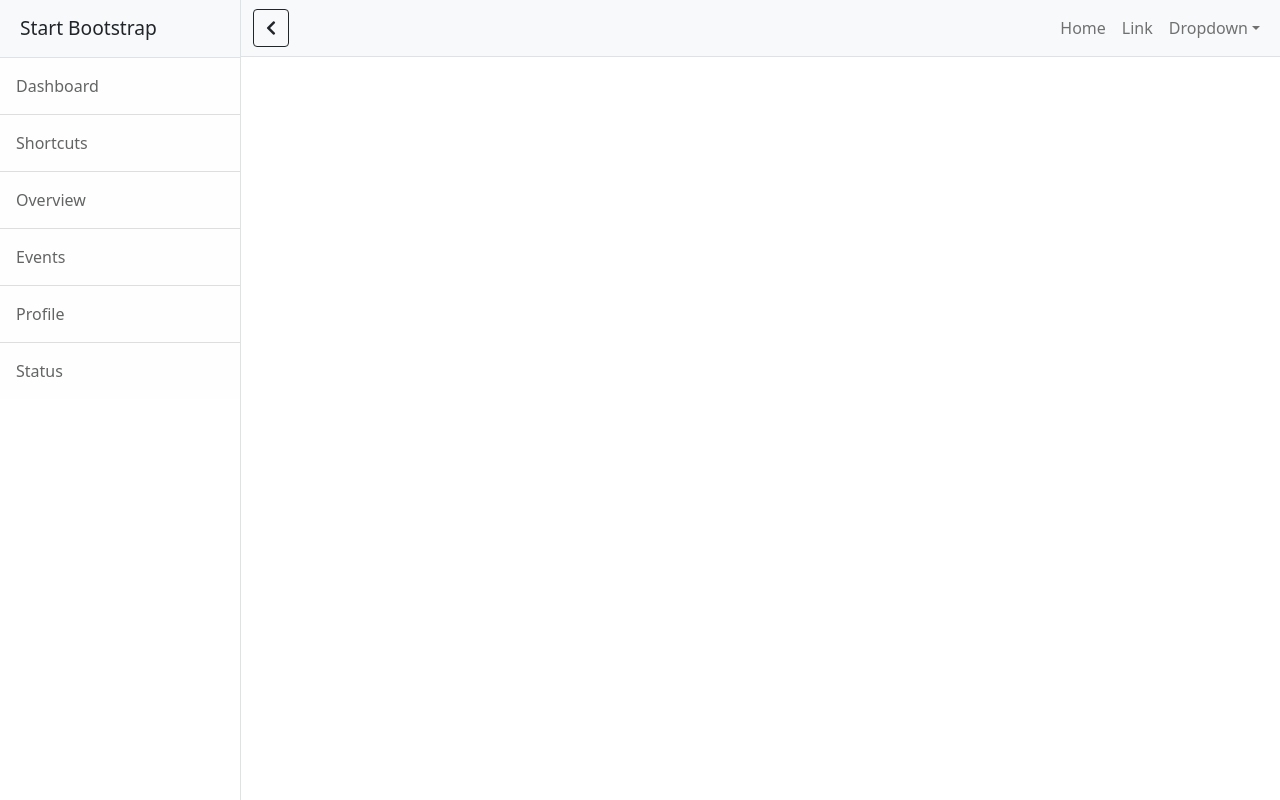
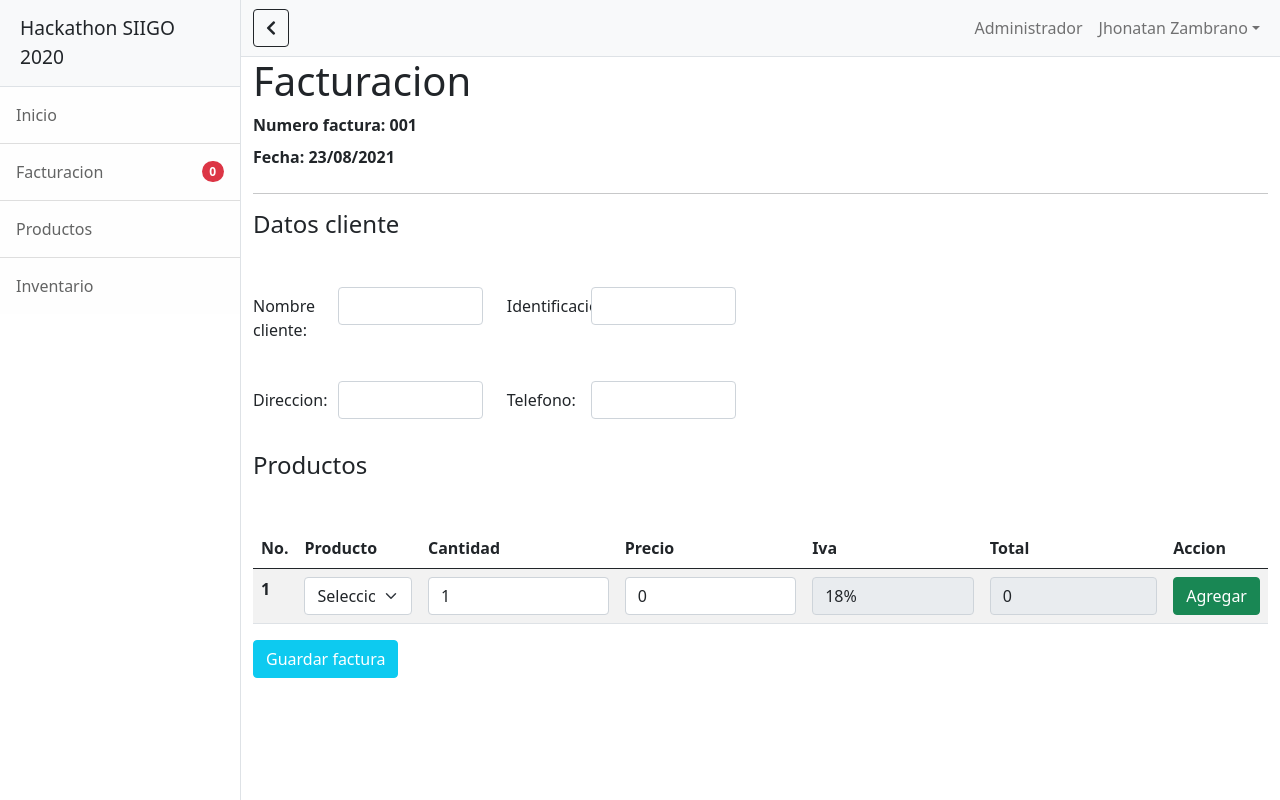
Before and after one commit to JhonatanZ13/practica-sena-soft, a PHP site: page /index.php?modulo=Facturacion&controlador=Facturacion&funcion=getFacturacion in a window 1280 px wide. Run offline with PHP 8.4, Linux system fonts and the light colour scheme; lists and menus that the app fills with data are empty.

Commit message:
Nuevos avances, facturacion y notificacion borrador

```diff
--- a/controller/Facturacion/FacturacionController.php
+++ b/controller/Facturacion/FacturacionController.php
@@ -3,7 +3,7 @@
 
     class FacturacionController{
 
-        public function pruebaBorrador(){
+        public function getFacturacion(){
 
             include_once '../view/facturas/prueba_factura.php';
         }
--- a/view/facturas/prueba_factura.php
+++ b/view/facturas/prueba_factura.php
@@ -1,19 +1,102 @@
-<div id="app">
-    <div class="container">
-        <div class="row">
-            <div class="col-md-6 mt-5">
-                <form autocomplete="off" @submit="eliminarBorrador()">
-                    <div class="form-group">
-                        <label for="nombre">Nombre producto</label>
-                        <input type="text" @keyup="crearBorrador()" class="form-control" id="nombre" v-model="datos.nombre">
-                    </div>
-                    <div class="form-group">
-                        <label for="precio">Precio</label>
-                        <input type="number" @keyup="crearBorrador()" class="form-control" id="precio" v-model="datos.precio">
-                    </div>
-                    <button type="submit" class="btn btn-primary">Guardar</button>
-                </form>
+<h3 class="display-6">Facturacion</h3>
+<!-- <nav aria-label="breadcrumb">
+  <ol class="breadcrumb">
+    <li class="breadcrumb-item"><a href="#">Inicio</a></li>
+    <li class="breadcrumb-item active" aria-current="page">Facturacion</li>
+  </ol>
+</nav> -->
+
+<form autocomplete="off" @submit="eliminarBorrador()" class="mt-2">
+    <div class="form-group mb-3">
+        <label for="nombre" class="form-label fw-bold">Numero factura: <span>{{datos.factura.numero}}</span></label>
+        <br>
+        <label for="nombre" class="form-label fw-bold">Fecha: <span>{{datos.factura.fecha}}</span></label>
+    </div>
+    <div class="col-md-12 mb-5">
+        <hr>
+        <h4>Datos cliente</h4>
+    </div>
+    <div class="col-md-6 row">
+        <div class="col-md-6 form-group mb-3">
+            <div class="mb-3 row">
+                <label class="col-sm-4 col-form-label">Nombre cliente: </label>
+                <div class="col-sm-8">
+                    <input type="text" @keyup="crearBorrador()" class="form-control" v-model="datos.cliente.nombre">
+                </div>
+            </div>
+        </div>
+        <div class="col-md-6 form-group mb-3">
+            <div class="mb-3 row">
+                <label class="col-sm-4 col-form-label">Identificacion: </label>
+                <div class="col-sm-8">
+                    <input type="text" @keyup="crearBorrador()" class="form-control" v-model="datos.cliente.identificacion">
+                </div>
+            </div>
+        </div>
+        <div class="col-md-6 form-group mb-3">
+            <div class="mb-3 row">
+                <label class="col-sm-4 col-form-label">Direccion: </label>
+                <div class="col-sm-8">
+                    <input type="text" @keyup="crearBorrador()" class="form-control" v-model="datos.cliente.direccion">
+                </div>
+            </div>
+        </div>
+        <div class="col-md-6 form-group mb-3">
+            <div class="mb-3 row">
+                <label class="col-sm-4 col-form-label">Telefono: </label>
+                <div class="col-sm-8">
+                    <input type="text" @keyup="crearBorrador()" class="form-control" v-model="datos.cliente.telefono">
+                </div>
             </div>
         </div>
     </div>
-</div>
+    <!-- <div class="col-md-4 form-group mb-3">
+            <label for="precio" class="form-label">Telefono</label>
+            <input type="number" @keyup="crearBorrador()" class="form-control" id="precio" v-model="borrador.precio">
+        </div>
+        <div class="col-md-4 form-group mb-3">
+            <label for="precio" class="form-label">Direccion</label>
+            <input type="number" @keyup="crearBorrador()" class="form-control" id="precio" v-model="borrador.precio">
+        </div> -->
+    <div class="col-md-12 mb-5">
+        <h4>Productos</h4>
+    </div>
+    <div>
+        <table class="table table-striped">
+            <thead>
+                <tr>
+                    <th>No.</th>
+                    <th>Producto</th>
+                    <th>Cantidad</th>
+                    <th>Precio</th>
+                    <th>Iva</th>
+                    <th>Total</th>
+                    <th>Accion</th>
+                </tr>
+            </thead>
+            <tbody>
+                <tr v-for="(producto, index) of datos.productos">
+                    <th>{{index+1}}</th>
+                    <th>
+                        <select name="" @change="crearBorrador()" id="" class="form-select" v-model="producto.producto">
+                            <option selected value="0">Seleccione</option>
+                            <option value="1">Cartillas</option>
+                            <option value="2">Cuadernos</option>
+                            <option value="3">Afiches</option>
+                        </select>
+                    </th>
+                    <th><input type="number" @change="precioTotal(index)" @keyup="precioTotal(index), crearBorrador()" class="form-control" v-model="producto.cantidad"></th>
+                    <th><input type="number" @change="precioTotal(index)" @keyup="precioTotal(index), crearBorrador()" placeholder="$" class="form-control" v-model="producto.precio"></th>
+                    <th><input type="text" disabled class="form-control disabled" value="18%"></th>
+                    <th><input type="number" class="form-control disabled" disabled v-model="producto.total"></th>
+                    <th v-if="index <= 0"><button type="button" class="btn btn-success" @click="agregarProducto(), crearBorrador()">Agregar</button></th>
+                    <th v-else="index > 0"><button type="button" class="btn btn-danger" @click="eliminarProducto(index), crearBorrador()">Eliminar</button></th>
+                </tr>
+            </tbody>
+        </table>
+        <div class="col-md-12 mb-5">
+            <button type="submit" class="btn btn-info text-white">Guardar factura</button>
+            <button v-if="datos.cantidad > 0" @click="eliminarBorrador(), location.reload();" type="button" class="btn btn-danger text-white">Eliminar borrador</button>
+        </div>
+    </div>
+</form>
--- a/view/partials/footer.php
+++ b/view/partials/footer.php
@@ -1,7 +1,21 @@
+
+            </div>
         </div>
     </div>
 </div>
 <footer>
 
 </footer>
+<div class="position-fixed bottom-0 end-0 p-3" style="z-index: 11">
+  <div id="liveToast" class="toast bg-danger text-white" role="alert" aria-live="assertive" aria-atomic="true">
+    <div class="toast-header">
+      <strong class="me-auto">SENASOFT</strong>
+      <small>1 sec ago</small>
+      <button type="button" class="btn-close" data-bs-dismiss="toast" aria-label="Close"></button>
+    </div>
+    <div class="toast-body">
+      Tienes una factura en el borrador.
+    </div>
+  </div>
+</div>
 </body>
--- a/view/partials/header.php
+++ b/view/partials/header.php
@@ -11,17 +11,18 @@
 </head>
 
 <body>
+    <div id="app">
         <div class="d-flex" id="wrapper">
             <!-- Sidebar-->
             <div class="border-end bg-white" id="sidebar-wrapper">
-            <div class="sidebar-heading border-bottom bg-light">Start Bootstrap</div>
+                <div class="sidebar-heading border-bottom bg-light">Hackathon SIIGO 2020</div>
                 <div class="list-group list-group-flush">
-                <a class="list-group-item list-group-item-action list-group-item-light p-3" href="#!">Dashboard</a>
-                <a class="list-group-item list-group-item-action list-group-item-light p-3" href="#!">Shortcuts</a>
-                <a class="list-group-item list-group-item-action list-group-item-light p-3" href="#!">Overview</a>
-                <a class="list-group-item list-group-item-action list-group-item-light p-3" href="#!">Events</a>
-                <a class="list-group-item list-group-item-action list-group-item-light p-3" href="#!">Profile</a>
-                <a class="list-group-item list-group-item-action list-group-item-light p-3" href="#!">Status</a>
+                    <a class="list-group-item list-group-item-action list-group-item-light p-3" href="">Inicio</a>
+                    <a class="list-group-item list-group-item-action list-group-item-light p-3 d-flex justify-content-between align-items-center" href="<?= getUrl("Facturacion","Facturacion","getFacturacion") ?>">
+                        Facturacion <span class="badge bg-danger rounded-pill">{{datos.cantidad}}</span>
+                    </a>
+                    <a class="list-group-item list-group-item-action list-group-item-light p-3" href="#!">Productos</a>
+                    <a class="list-group-item list-group-item-action list-group-item-light p-3" href="<?= getUrl("Inventario","Inventario","getInventario") ?>">Inventario</a>
                 </div>
             </div>
             <!-- Page content wrapper-->
@@ -33,15 +34,12 @@
                         <button class="navbar-toggler" type="button" data-bs-toggle="collapse" data-bs-target="#navbarSupportedContent" aria-controls="navbarSupportedContent" aria-expanded="false" aria-label="Toggle navigation"><span class="navbar-toggler-icon"></span></button>
                         <div class="collapse navbar-collapse" id="navbarSupportedContent">
                             <ul class="navbar-nav ms-auto mt-2 mt-lg-0">
-                            <li class="nav-item active"><a class="nav-link" href="#!">Home</a></li>
-                            <li class="nav-item"><a class="nav-link" href="#!">Link</a></li>
+                                <li class="nav-item"><span class="nav-link">Administrador</span></li>
                                 <li class="nav-item dropdown">
-                                <a class="nav-link dropdown-toggle" id="navbarDropdown" href="#" role="button" data-bs-toggle="dropdown" aria-haspopup="true" aria-expanded="false">Dropdown</a>
+                                    <a class="nav-link dropdown-toggle" id="navbarDropdown" href="#" role="button" data-bs-toggle="dropdown" aria-haspopup="true" aria-expanded="false">Jhonatan Zambrano</a>
                                     <div class="dropdown-menu dropdown-menu-end" aria-labelledby="navbarDropdown">
-                                    <a class="dropdown-item" href="#!">Action</a>
-                                    <a class="dropdown-item" href="#!">Another action</a>
-                                    <div class="dropdown-divider"></div>
-                                    <a class="dropdown-item" href="#!">Something else here</a>
+                                        <a class="dropdown-item" href="#!">Configuracion</a>
+                                        <a class="dropdown-item" href="#!">Cerrar sesion</a>
                                     </div>
                                 </li>
                             </ul>
--- /dev/null
+++ b/view/partials/home.php
@@ -0,0 +1,3 @@
+<div>
+    <h1>Aqui va el inicio</h1>
+</div>
--- a/web/index.php
+++ b/web/index.php
@@ -3,7 +3,6 @@
     include_once '../lib/helpers.php';
     include_once '../view/partials/header.php';
 
-        //include_once '../view/facturas/prueba_factura.php';
         if (isset($_GET['modulo'])) {
             resolve();
         }
--- a/web/js/main.js
+++ b/web/js/main.js
@@ -1,25 +1,68 @@
 const app = new Vue({
-    el: '#app',
+  el: "#app",
   data: {
     datos: {
-            nombre: '',
-            precio: '',
-        }
+      cantidad: 0,
+      factura: {
+        numero: "001",
+        fecha: "23/08/2021",
+      },
+      cliente: {
+        nombre: "",
+        identificacion: "",
+        direccion: "",
+        telefono: "",
+      },
+      productos: [
+        {
+          producto: 0,
+          cantidad: 1,
+          precio: 0,
+          total: 0,
+        },
+      ],
+    },
   },
 
   methods: {
-        crearBorrador(){
+    crearBorrador() {
       localStorage.setItem("borrador", JSON.stringify(this.datos));
     },
-        eliminarBorrador(){
+
+    eliminarBorrador() {
       localStorage.removeItem("borrador");
-        }
+    },
+
+    precioTotal: function (index) {
+      let cantidad = this.datos.productos[index].cantidad;
+      let precio = this.datos.productos[index].precio;
+      let total = cantidad * precio * 0.18 + cantidad * precio;
+      this.datos.productos[index].total = total;
+    },
+
+    agregarProducto: function () {
+      this.datos.productos.push({
+        producto: 0,
+        cantidad: 1,
+        precio: 0,
+        total: 0,
+      });
+    },
+
+    eliminarProducto(index) {
+      this.datos.productos.splice(index, 1);
+    },
   },
 
   created() {
     let datosGuardados = localStorage.getItem("borrador");
-        if(datosGuardados != null){
+
+    if (datosGuardados != null) {
       this.datos = JSON.parse(datosGuardados);
+      this.datos.cantidad = 1;
+      var toastLiveExample = document.getElementById("liveToast");
+      var toast = new bootstrap.Toast(toastLiveExample);
+      toast.show();
     }
   },
 });
```
Also changed, not shown: controller/Inventario/InventarioController.php (added, +12 -0 lines), model/Inventario/InventarioModel.php (added, +8 -0 lines), view/inventario/home_inventario.php (added, +56 -0 lines). Lines whose indentation alone changed are shown as unchanged.
